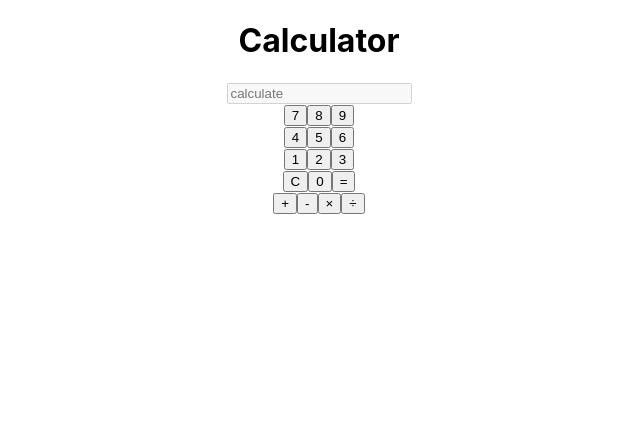
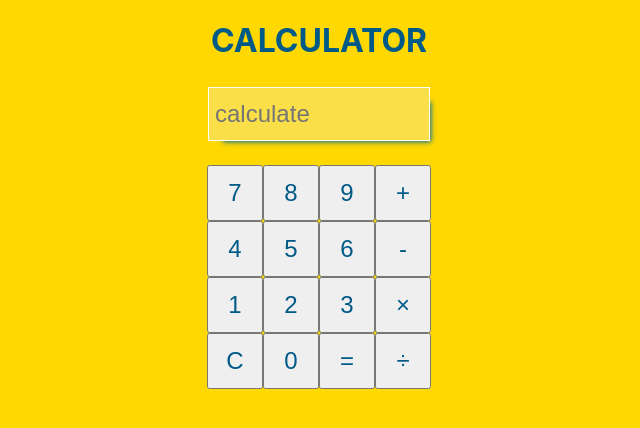
Before and after one commit to funduleadiana/react-bootcamp, a React (Create React App) app in the folder calculator/: page / in a window 1280 px wide. Shown: the top 428 px of the page, without its empty margins (321-961 px from the left). Built offline with nearby package versions, Linux system fonts and the light colour scheme.

Commit message:
styled calculator

```diff
--- a/calculator/package.json
+++ b/calculator/package.json
@@ -7,9 +7,11 @@
     "@testing-library/react": "^11.2.7",
     "@testing-library/user-event": "^12.8.3",
     "@types/jest": "^26.0.24",
+    "@types/mathjs": "^9.4.2",
     "@types/node": "^12.20.16",
     "@types/react": "^17.0.14",
     "@types/react-dom": "^17.0.9",
+    "mathjs": "^9.4.4",
     "react": "^17.0.2",
     "react-dom": "^17.0.2",
     "react-scripts": "4.0.3",
--- /dev/null
+++ b/calculator/src/components/Calculator.css
@@ -0,0 +1,29 @@
+.calculator > h1 {
+  color: var(--theme-color-dark-20);
+  text-transform: uppercase;
+}
+.calculator input {
+  height: 2.5rem;
+  width: 13rem;
+  padding: 0.4rem;
+  border: 1px solid white;
+  margin: 0.3rem 0.3rem 1.5rem 0.3rem;
+  font-size: 1.5rem;
+  color: var(--theme-color-dark-20);
+  box-shadow: 8px 8px 5px -7px var(--theme-color-dark-10);
+}
+.calculator button {
+  width: 3.5rem;
+  height: 3.5rem;
+  font-size: 1.5rem;
+  color: var(--theme-color-dark-20);
+}
+.calculator-btn-container {
+  display: flex;
+  align-items: center;
+  justify-content: center;
+}
+.calculator-operators {
+  display: flex;
+  flex-direction: column;
+}
--- a/calculator/src/components/Calculator.tsx
+++ b/calculator/src/components/Calculator.tsx
@@ -1,4 +1,6 @@
 import { Fragment, useState } from "react";
+import { evaluate } from "mathjs";
+import "./Calculator.css";
 
 const rows = [[7, 8, 9], [4, 5, 6], [1, 2, 3], [0]];
 const calcOperators = ["+", "-", "×", "÷"];
@@ -19,13 +21,13 @@ export const calculateExpression = (expression: string) => {
     if (divideByZero.test(toEvaluate)) {
       throw new Error("Can not divide by 0!");
     }
-    const lastCharaterIsNumber = isNumber(getLastChar(toEvaluate));
+    const lastCharacterIsNumber = isNumber(getLastChar(toEvaluate));
 
-    if (!lastCharaterIsNumber) {
+    if (!lastCharacterIsNumber) {
       toEvaluate = toEvaluate.slice(0, -1);
     }
-    // todo - refactor eval later
-    const result = eval(toEvaluate);
+
+    const result = evaluate(toEvaluate);
 
     return result;
   } catch (err) {
@@ -49,6 +51,7 @@ const Calculator = () => {
         placeholder="calculate"
         disabled
       />
+      <div className="calculator-btn-container">
         <div role="grid">
           {rows.map((row, i) => {
             return (
@@ -68,6 +71,8 @@ const Calculator = () => {
               </Fragment>
             );
           })}
+        </div>
+        <div className="calculator-operators">
           {calcOperators.map((operator) => (
             <button
               onClick={() => setValue(value.concat(operator))}
@@ -78,6 +83,7 @@ const Calculator = () => {
           ))}
         </div>
       </div>
+    </div>
   );
 };
 
--- a/calculator/src/index.css
+++ b/calculator/src/index.css
@@ -1,13 +1,15 @@
+:root {
+  --theme-color-dark-10: #006ba1;
+  --theme-color-dark-20: #005a87;
+  --themecolor-background: #fed800;
+}
+
 body {
+  background-color: var(--themecolor-background);
   margin: 0;
-  font-family: -apple-system, BlinkMacSystemFont, 'Segoe UI', 'Roboto', 'Oxygen',
-    'Ubuntu', 'Cantarell', 'Fira Sans', 'Droid Sans', 'Helvetica Neue',
+  font-family: -apple-system, BlinkMacSystemFont, "Segoe UI", "Roboto", "Oxygen",
+    "Ubuntu", "Cantarell", "Fira Sans", "Droid Sans", "Helvetica Neue",
     sans-serif;
   -webkit-font-smoothing: antialiased;
   -moz-osx-font-smoothing: grayscale;
 }
-
-code {
-  font-family: source-code-pro, Menlo, Monaco, Consolas, 'Courier New',
-    monospace;
-}
```
Also changed, not shown: 1 other file (tests, documents, lock files or other folders). Lines whose indentation alone changed are shown as unchanged.
